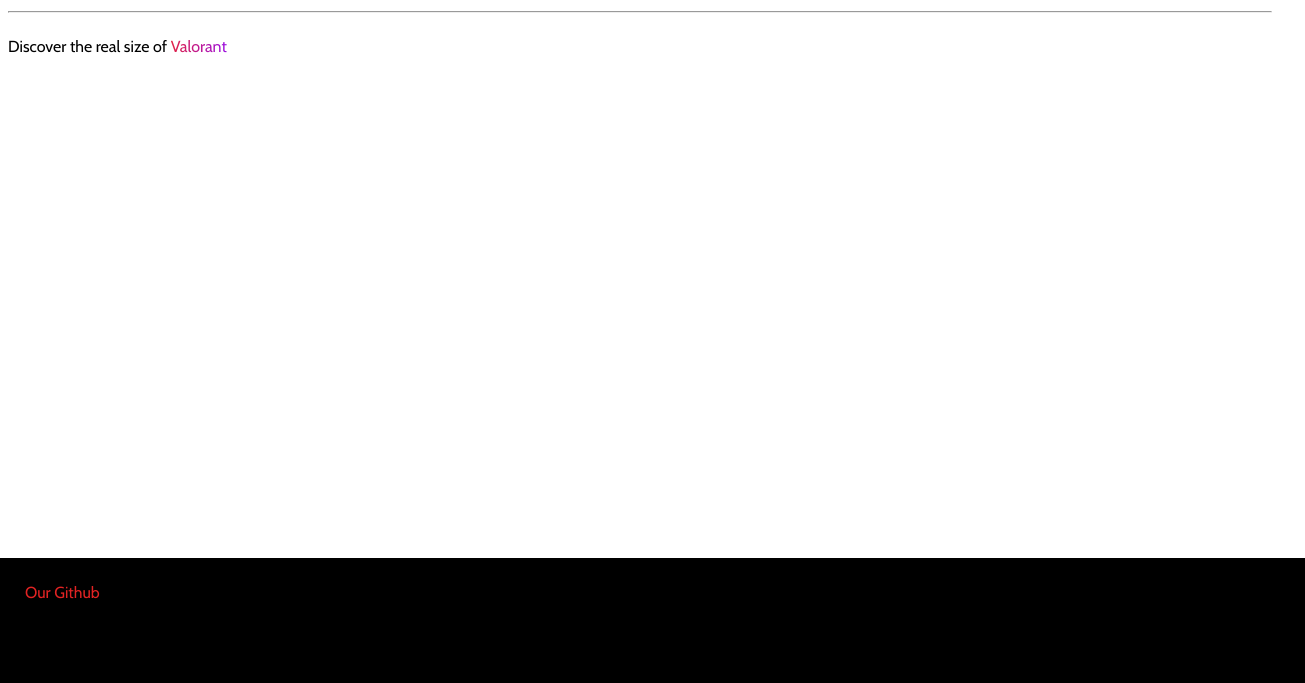
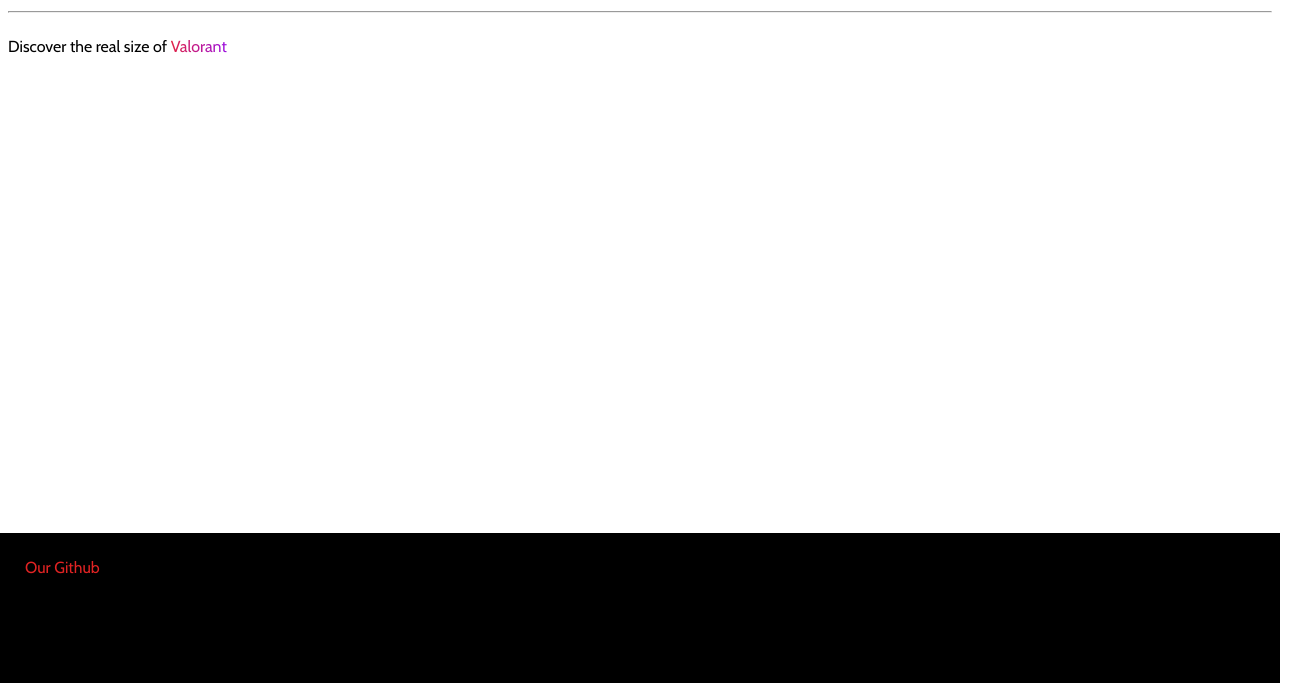
Before and after one commit to Curleta/downloadfindr, a plain HTML site: page index.html in a window 1280 px wide. Shown: the part 117-800 px from the top of the page, 1305 px wide, since content can reach past the window. Drawn offline with nearby package versions, Linux system fonts and the light colour scheme.

Commit message:
Fixed padding for links in footer

```diff
--- a/assets/main.css
+++ b/assets/main.css
@@ -16,8 +16,12 @@ footer {
     height: 100px;
     width: 100%;
     overflow: hidden;
-    padding: 25px 0 0 25px;
+    padding: 25px 0;
     background-color: #000;
+}
+
+footer a {
+    padding: 25px;
 }
 
 #title {
```
